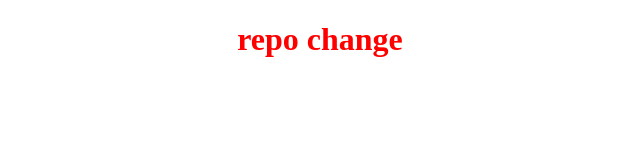
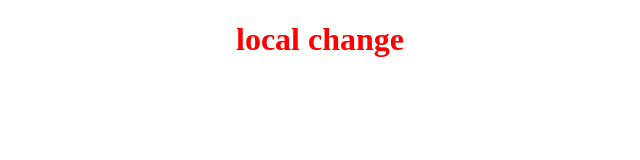
Before and after one commit to rajkumargitdev/frontend, a plain HTML site: page index.html in a window 1280 px wide. Shown: the full height of the page, 320-960 px from the left. Drawn offline with Linux system fonts and the light colour scheme.

Commit message:
updated index.html with local change sentence

```diff
--- a/index.html
+++ b/index.html
@@ -3,7 +3,7 @@
 <body>
     <h1 align='center'>
         <font color='Red'>
-            repo change
+           local change
         </font>
     </h1>
 </body>
```
